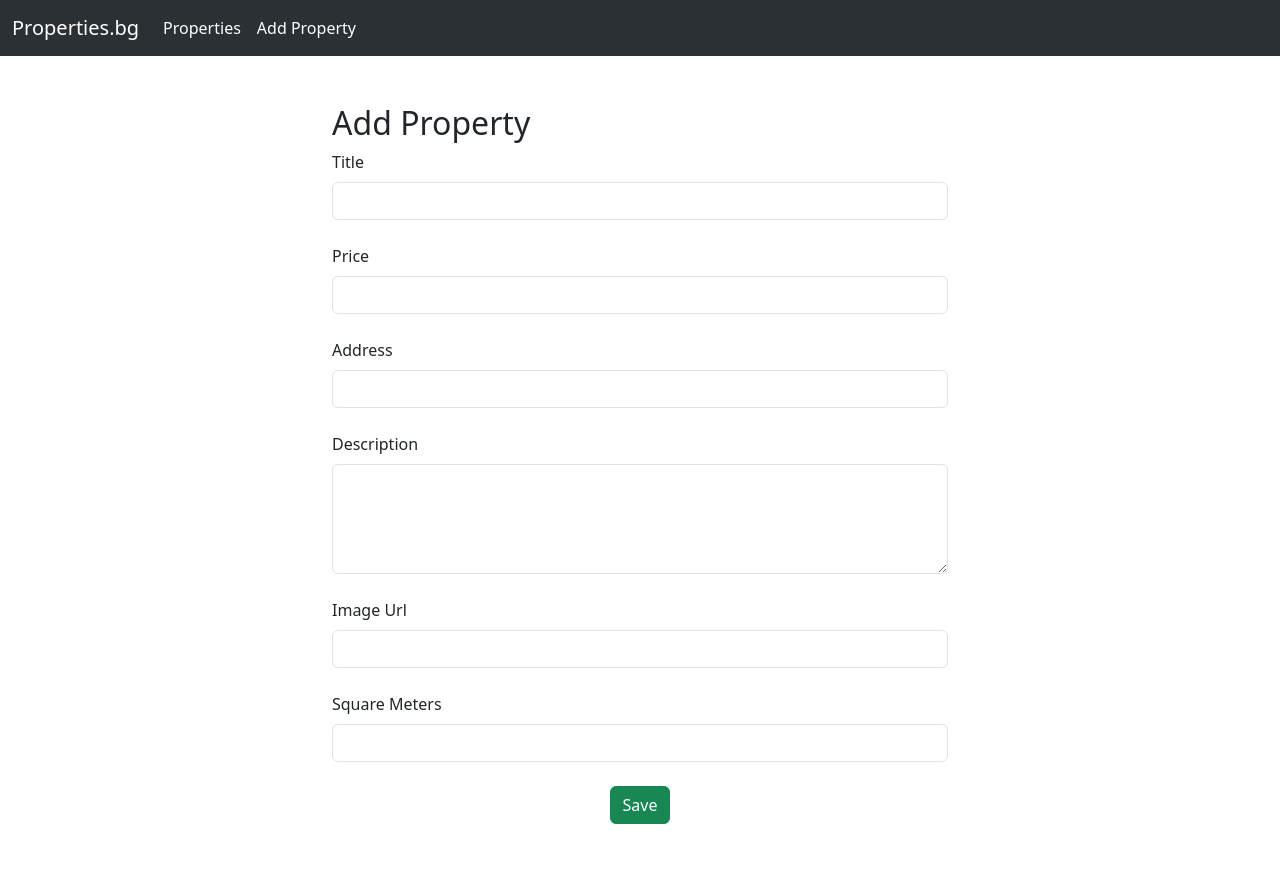
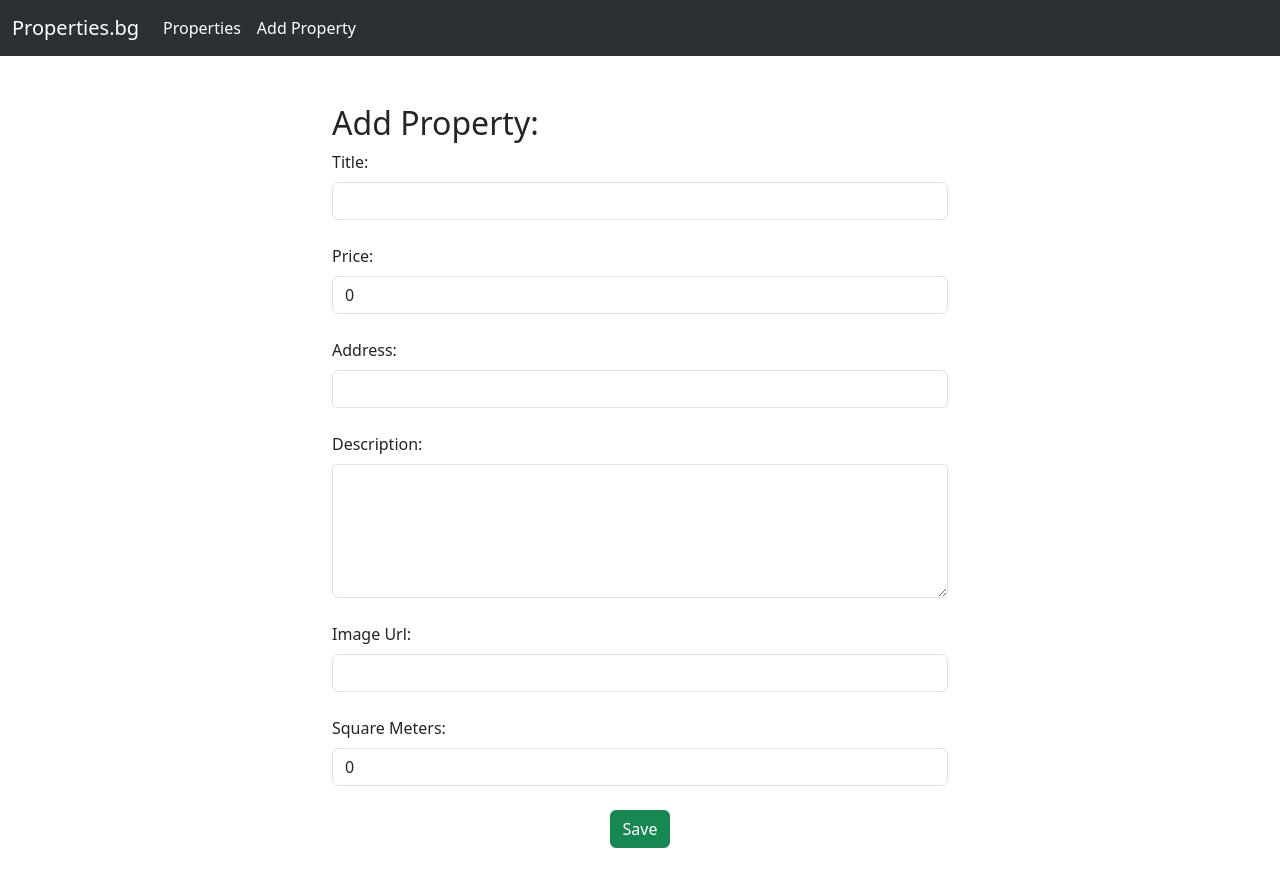
Before and after one commit to dimitar-yo-dimitrov/PropertiesForSale, an Angular app in the folder src/Client/PropertiesForSale.UI/: page /properties/create in a window 1280 px wide. Shown: the top 886 px of the page. Built offline with nearby package versions, Linux system fonts and the light colour scheme.

Commit message:
create.component.html is complete

```diff
--- a/src/Client/PropertiesForSale.UI/src/app/components/properties/create/create.component.html
+++ b/src/Client/PropertiesForSale.UI/src/app/components/properties/create/create.component.html
@@ -2,51 +2,50 @@
 <div class="row">
   <div class="col-sm-12 offset-lg-2 col-lg-8 offset-xl-3 col-xl-6 mt-5">
     <section class="section">
-      <h2>Add Property</h2>
-      <form (ngSubmit)="createProperty()">
+
+      <h2>Add Property:</h2>
+
+      <form [formGroup]="propertyForm" (ngSubmit)="createProperty()">
+
         <!-- Title input -->
         <div class="mb-4">
-            <label class="form-label" for="title">Title</label>
-          <input type="text" id="title" class="form-control" />
+            <label class="form-label" for="title">Title:</label>
+          <input type="text" id="title" name="title" class="form-control" formControlName="title" />
         </div>
 
         <!-- Price input -->
         <div class="mb-4">
-            <label class="form-label" for="price">Price</label>
-          <input type="number" id="price" class="form-control" />
+            <label class="form-label" for="price">Price:</label>
+          <input type="number" id="price" class="form-control" formControlName="price" />
         </div>
 
         <!-- Address input -->
         <div class="mb-4">
-            <label class="form-label" for="address">Address</label>
-          <input id="address" class="form-control" />
+            <label class="form-label" for="address">Address:</label>
+          <input id="address" class="form-control" formControlName="title" formControlName="address" />
         </div>
 
         <!-- Description input -->
         <div class="mb-4">
-            <label class="form-label" for="description">Description</label>
-          <textarea class="form-control" id="description" rows="4"></textarea>
+            <label class="form-label" for="description">Description:</label>
+          <textarea class="form-control" id="description" name="description" rows="5" formControlName="description"></textarea>
         </div>
 
         <!-- Image Url input -->
         <div class="mb-4">
-            <label class="form-label" for="image Url">Image Url</label>
-          <input id="image Url" class="form-control" />
+            <label class="form-label" for="image Url">Image Url:</label>
+          <input type="url" id="image Url" name="imageUrl" class="form-control" formControlName="imageUrl" />
         </div>
 
         <!-- Square Meters input -->
         <div class="mb-4">
-            <label class="form-label" for="square meters">Square Meters</label>
-          <input type="number" id="square meters" class="form-control"/>
+            <label class="form-label" for="square meters">Square Meters:</label>
+          <input type="number" id="square meters" name="squareMeters" class="form-control" formControlName="squareMeters" />
         </div>
 
         <!-- Submit button -->
         <div class="mb-5 text-center">
-          <input
-            class="btn btn-success text-white"
-            type="submit"
-            value="Save"
-          />
+          <button class="btn btn-success text-white" type="submit">Save</button>
         </div>
       </form>
     </section>
--- a/src/Client/PropertiesForSale.UI/src/app/components/properties/create/create.component.ts
+++ b/src/Client/PropertiesForSale.UI/src/app/components/properties/create/create.component.ts
@@ -25,11 +25,11 @@ export class CreateComponent implements OnInit {
   ngOnInit(): void {
     this.propertyForm = this.formBuilder.group({
       title: ['', Validators.required],
-      price: [null, Validators.required],
+      price: [0, Validators.required],
       address: ['', Validators.required],
       description: ['', Validators.required],
       imageUrl: ['', Validators.required],
-      squareMeters: [null, Validators.required],
+      squareMeters: [0, Validators.required],
     });
   }
 
--- a/src/Client/PropertiesForSale.UI/src/app/components/properties/properties-list/properties-list.component.ts
+++ b/src/Client/PropertiesForSale.UI/src/app/components/properties/properties-list/properties-list.component.ts
@@ -13,7 +13,7 @@ export class PropertiesListComponent implements OnInit {
   constructor(private propertiesService: PropertiesService) {}
 
   ngOnInit(): void {
-    this.propertiesService.all().subscribe({
+    this.propertiesService.getAllProperties().subscribe({
       next: (properties) => {
         this.properties = properties;
       }
```
